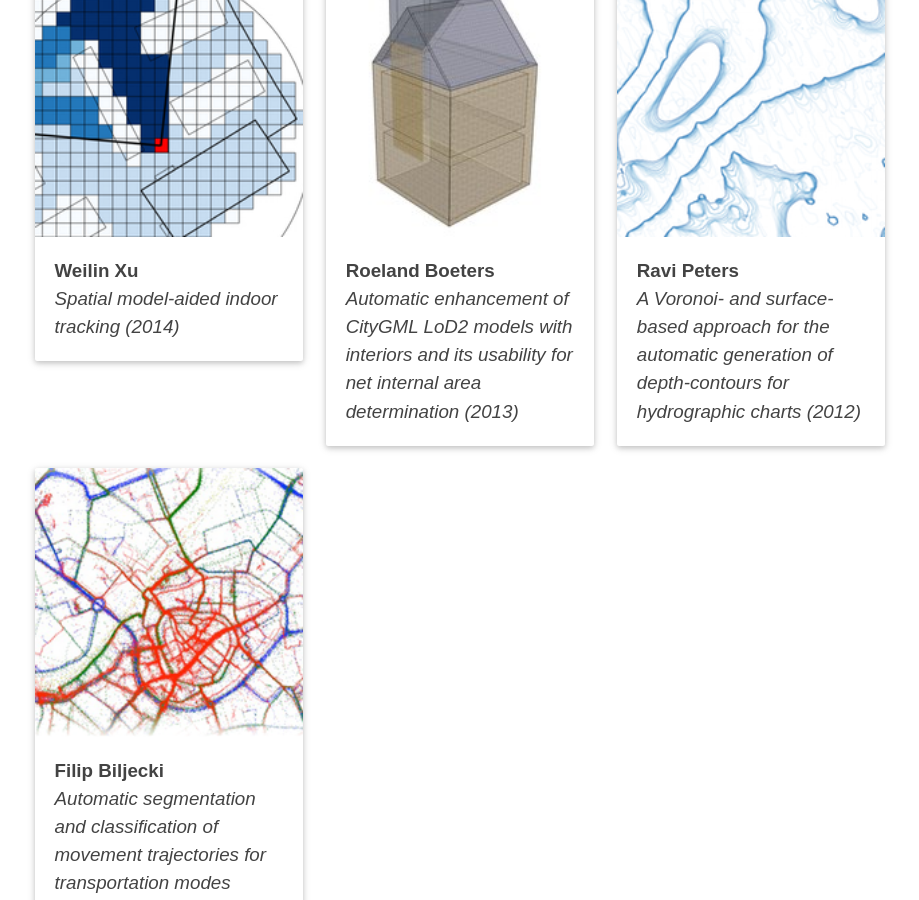
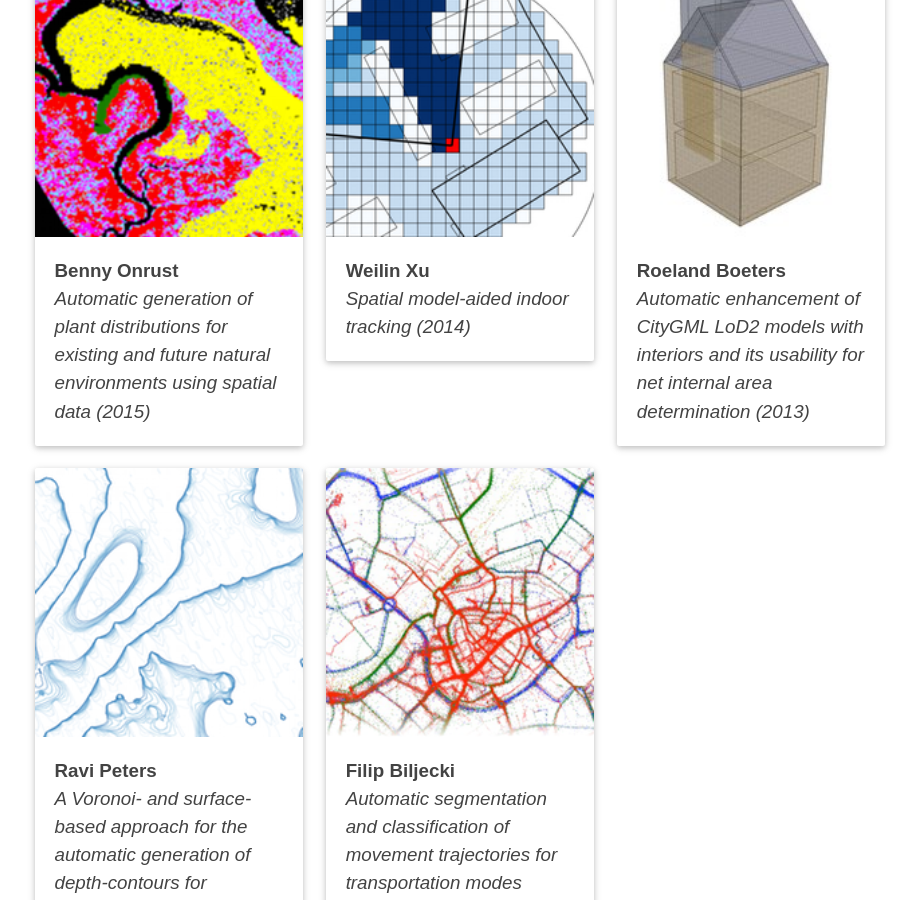
Before and after one commit to tudelft3d/geo2020, a Jekyll site: the page built from completedtheses/index.md, in a window 1280 px wide and 900 px high, scrolled down 340 px. Shown: the whole window, without its empty margins (180-1099 px from the left). Built offline with Jekyll 4.4.1, drawn with Linux system fonts in a browser that asks for light colours; nearby versions of some CDN libraries.

Commit message:
benny onrust added

```diff
--- a/_data/mscbest.yml
+++ b/_data/mscbest.yml
@@ -1,3 +1,10 @@
+
+- surname: Onrust
+  name: Benny
+  title: Automatic generation of plant distributions for existing and future natural environments using spatial data
+  link: http://repository.tudelft.nl/view/ir/uuid%3A35f4cc9b-0cb8-4030-b1ae-ad2be146636f/
+  image: benny.png
+  year: 2015
 
 - surname: Xu
   name: Weilin
```
Also changed, not shown: completedtheses/img/benny.png (added).
